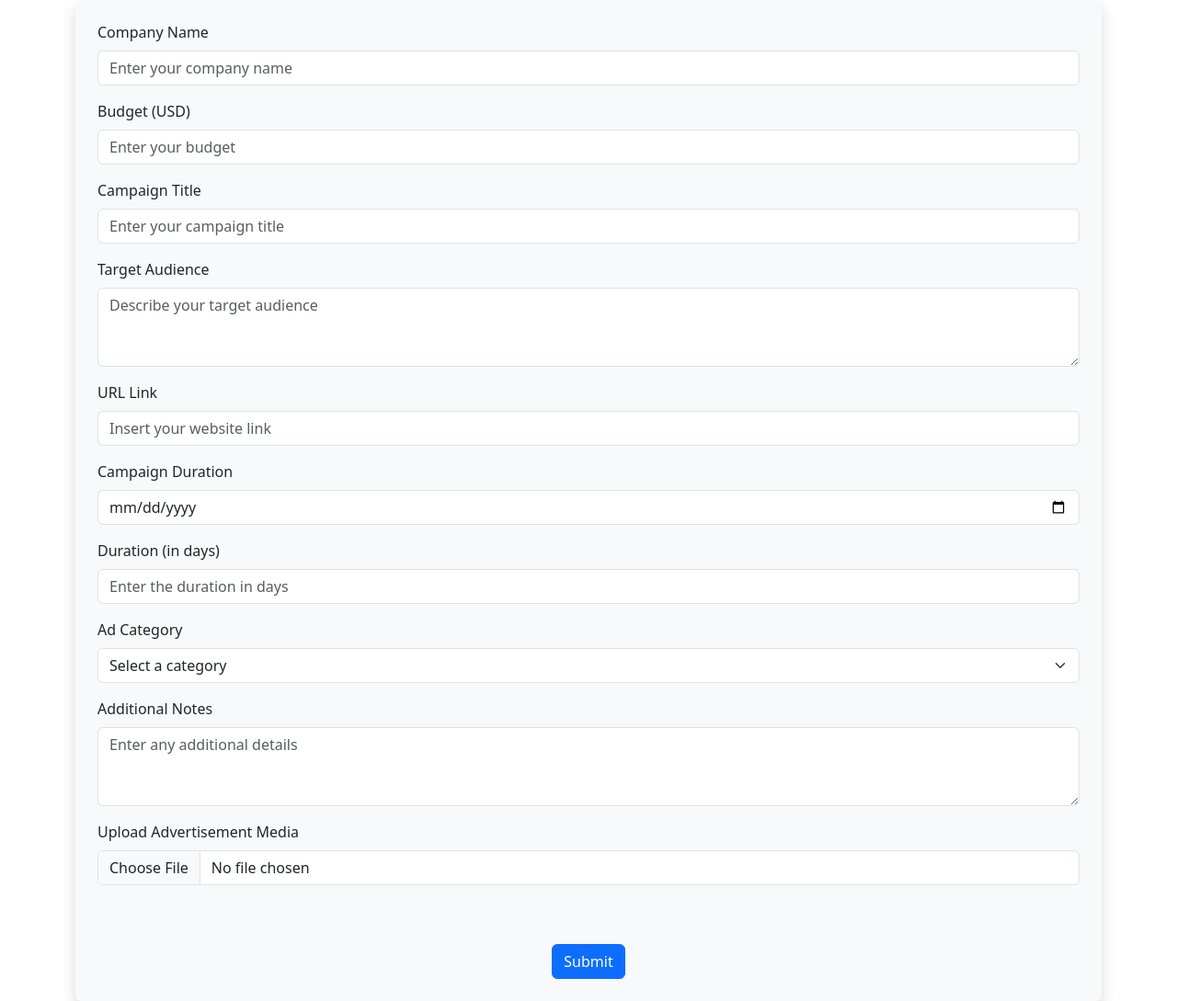
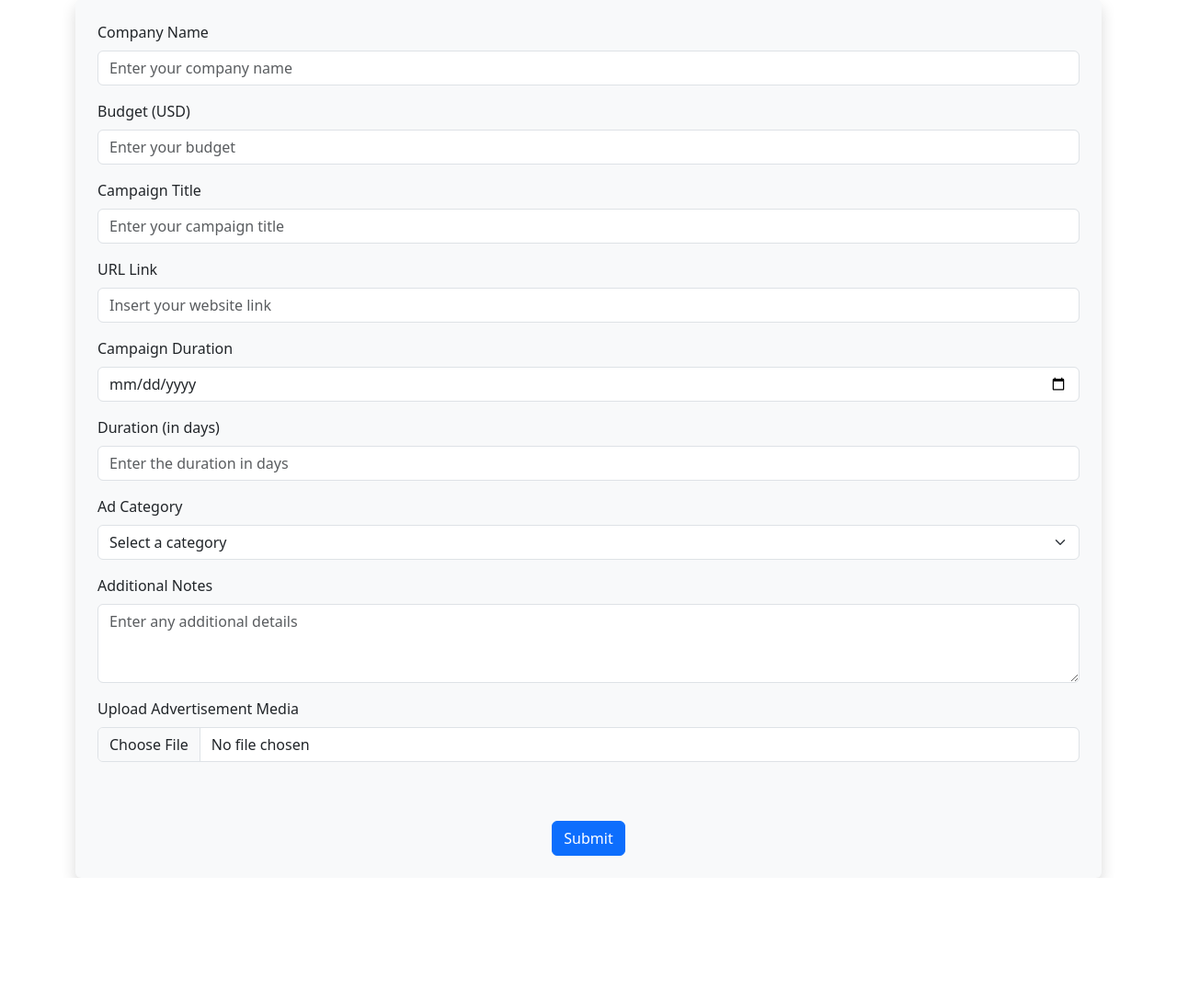
Before and after one commit to wesen02/wifi-card, a Flask app: page /upload_ads in a window 1280 px wide. Shown: the part 111-1200 px from the top of the page at 92% size. After the commit the page ends 1066 px from the top, so only its background shows below. Run offline with Flask 3, Linux system fonts and the light colour scheme; some libraries are stand-ins or nearby versions.

Commit message:
ads database

```diff
--- a/app.py
+++ b/app.py
@@ -34,10 +34,6 @@ def submit():
         return jsonify({"qrFilePath": qr_name}), 200  # Return the file name/path as JSON
     else:
         return jsonify({"error": "File not found"}), 404
-
-# @app.route('/asset/qr_code/shop/<filename>')
-# def serve_qr(filename):
-#     return send_file(f'asset/qr_code/shop/{filename}', as_attachment=True)
 
 @app.route('/upload_ads')
 def upload_ads():
@@ -80,20 +76,10 @@ def upload_file():
 def popup():
     return render_template('video.html')
 
-# Videos with associated links
-media = [
-    {"id": 1, "url": "/static/ads_video/output.mp4", "link": "http://wecap.studio"},
-    {"id": 2, "url": "/static/ads_video/86ed71.png", "link": "http://wecap.studio"}
-]
-
 @app.route('/get_video', methods=['GET'])
 def get_video():
     # Decide which video to serve
     video = video_database()
-    # selected_video = random.choice(media)  # Replace with your logic
-    # print(selected_video)
-    # return jsonify(selected_video)
-    print(video)
     return jsonify(video)
 
 @app.route('/wifi_shop/<shop_code>')
@@ -101,6 +87,5 @@ def wifi_shop(shop_code):
     wifi_qr = f"/static/wifi/{shop_code}.png"
     return render_template('video.html', wifi_qr=wifi_qr)
 
-
 if __name__ == '__main__':
     app.run(debug=True, host='0.0.0.0', port=5000)
--- a/database.py
+++ b/database.py
@@ -2,6 +2,7 @@ import psycopg2
 from psycopg2 import OperationalError, DatabaseError
 import hashlib
 import os
+import random
 
 DB_NAME = "wifi_card"
 DB_USER = "admin"
@@ -104,15 +105,17 @@ def shop_database(shop_info):
 
 def ads_db(form_data, ad_video):
 
+    print(form_data)
+
     company_name = form_data["company_name"]
     budget = form_data["budget"]
     campaign_title = form_data["campaign_title"]
-    target_audience = form_data["target_audience"]
     start_date = form_data["start_date"]
-    end_date = form_data["end_date"]
+    duration = form_data["duration"]
     ad_category = form_data["ad_category"]
     notes = form_data["notes"]
     url_link = form_data["url_link"]
+    exposure = 0
 
     ad_video = os.path.join(os.getcwd(), ad_video)
 
@@ -138,13 +141,13 @@ def ads_db(form_data, ad_video):
             company_name TEXT NOT NULL,
             budget NUMERIC(10, 2) NOT NULL,
             campaign_title TEXT NOT NULL,
-            target_audience TEXT NOT NULL,
             start_date DATE NOT NULL,
-            end_date DATE NOT NULL,
+            duration INT NOT NULL,
             ad_category TEXT NOT NULL,
             notes TEXT,
             ad_video TEXT NOT NULL,
             url_link TEXT NOT NULL,
+            exposure INT NOT NULL,
             created_at TIMESTAMP DEFAULT CURRENT_TIMESTAMP
         );
         '''
@@ -158,12 +161,12 @@ def ads_db(form_data, ad_video):
         print("Table created successfully (if it didn't exist already).")
 
         insert_query = """
-        INSERT INTO ad_campaigns (company_name, budget, campaign_title, target_audience, start_date, end_date, ad_category, notes, ad_video, url_link)
+        INSERT INTO ad_campaigns (company_name, budget, campaign_title, start_date, duration, ad_category, notes, ad_video, url_link, exposure)
         VALUES (%s, %s, %s, %s, %s, %s, %s, %s, %s, %s);
         """
 
         # Execute the query
-        cursor.execute(insert_query, (company_name, budget, campaign_title, target_audience, start_date, end_date, ad_category, notes, ad_video, url_link))
+        cursor.execute(insert_query, (company_name, budget, campaign_title, start_date, duration, ad_category, notes, ad_video, url_link, exposure))
 
         # Commit the transaction
         conn.commit()
@@ -207,20 +210,35 @@ def video_database():
 
         data_json = {}
 
-        for data in ad_data:
-            print(data)
-            media_path = data[9]
-            url_link = data[10]
+        if ad_data:
+            random_ad = random.choice(ad_data)
+            ad_id = random_ad[0]
+            exposure = random_ad[-2] + 1
+            url_link = random_ad[-3]
+            media_path = random_ad[-4]
+
+            update_query = """
+                UPDATE ad_campaigns
+                SET exposure = %s
+                WHERE id = %s
+            """
+
+            cursor.execute(update_query, (exposure, ad_id))
+            conn.commit()
+
             media_path = "/static/" + media_path.split("static")[-1]
+            print(media_path)
             data_json = {
                 "media_path": media_path,
                 "url_link": url_link
             }
+            print(data_json)
+            conn.close()
 
-        # Commit the transaction
-        conn.close()
+            return data_json
 
-        return data_json
+        else:
+            return "No Ads"
 
     except OperationalError as e:
         # Handle specific operational errors (e.g., connection issues)
--- a/templates/upload_ads.html
+++ b/templates/upload_ads.html
@@ -60,20 +60,6 @@
           />
         </div>
 
-        <!-- Target Audience -->
-        <div class="mb-3">
-          <label for="target_audience" class="form-label"
-            >Target Audience</label
-          >
-          <textarea
-            id="target_audience"
-            name="target_audience"
-            class="form-control"
-            placeholder="Describe your target audience"
-            rows="3"
-          ></textarea>
-        </div>
-
         <div class="mb-3">
           <label for="url_link" class="form-label">URL Link</label>
           <input
@@ -99,15 +85,6 @@
                 required
               />
             </div>
-            <!-- <div class="col">
-              <input
-                type="date"
-                id="end_date"
-                name="end_date"
-                class="form-control"
-                required
-              />
-            </div> -->
           </div>
         </div>
         <div class="mb-3">
@@ -152,11 +129,6 @@
           ></textarea>
         </div>
 
-        <!-- Video Upload -->
-        <!-- <div class="mb-3">
-        <label for="video_upload" class="form-label">Upload Advertisement Video</label>
-        <input type="file" id="video" name="video" accept="video/*" class="form-control" required /><br /><br />
-      </div> -->
         <!-- Media Upload -->
         <div class="mb-3">
           <label for="media_upload" class="form-label"
@@ -198,26 +170,6 @@
           .join('');
         return hashHex + fileName.slice(fileName.lastIndexOf('.')); // Add original file extension
       }
-
-      document
-        .getElementById('video')
-        .addEventListener('change', async function (event) {
-          const fileInput = event.target;
-          const file = fileInput.files[0];
-          if (file) {
-            const hashedFileName = await hashFileName(file);
-            console.log('Hashed File Name:', hashedFileName);
-
-            // Optionally update the file input or form
-            // You can send the hash along with the file data in the form submission
-            const formData = new FormData();
-            formData.append('fileName', hashedFileName);
-            formData.append('file', file);
-
-            // Simulate form submission
-            // fetch('/upload', { method: 'POST', body: formData });
-          }
-        });
     </script>
   </body>
 </html>
```
Also changed, not shown: static/ads_video/b4277eddb03558e90fc5edb7cc4c84023a1f61ef442ee68971cdd5e1.jpg (added), 2 other files.
